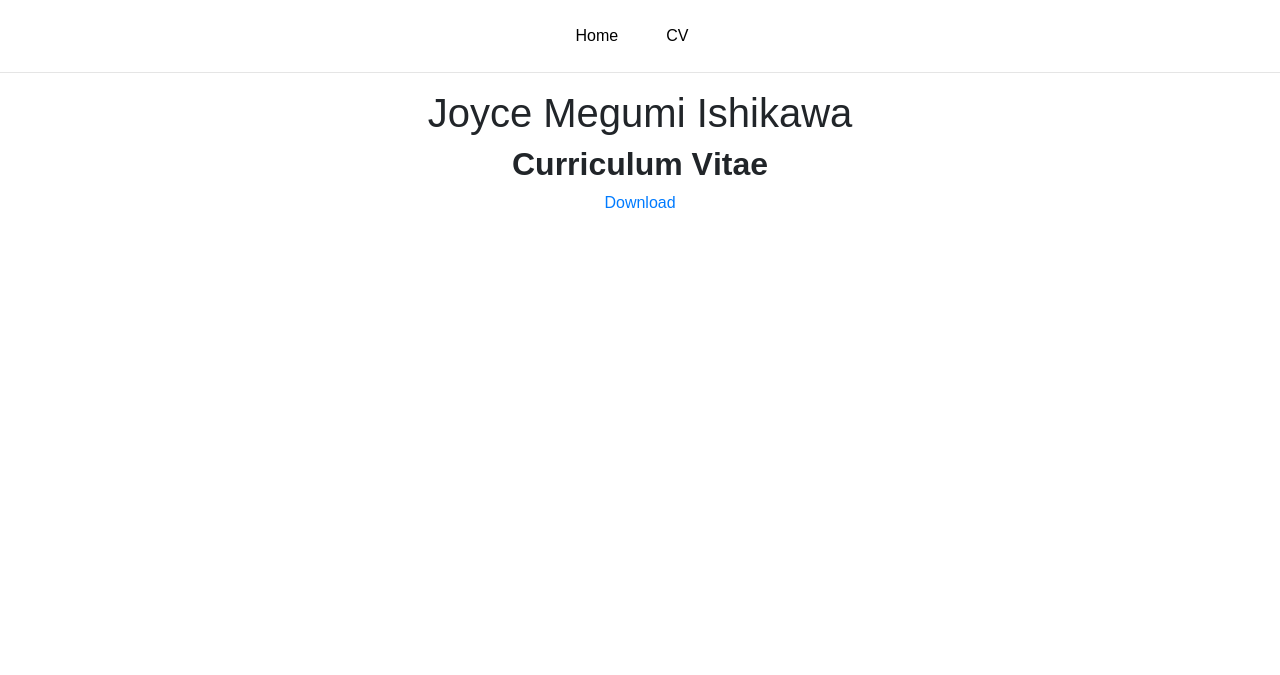
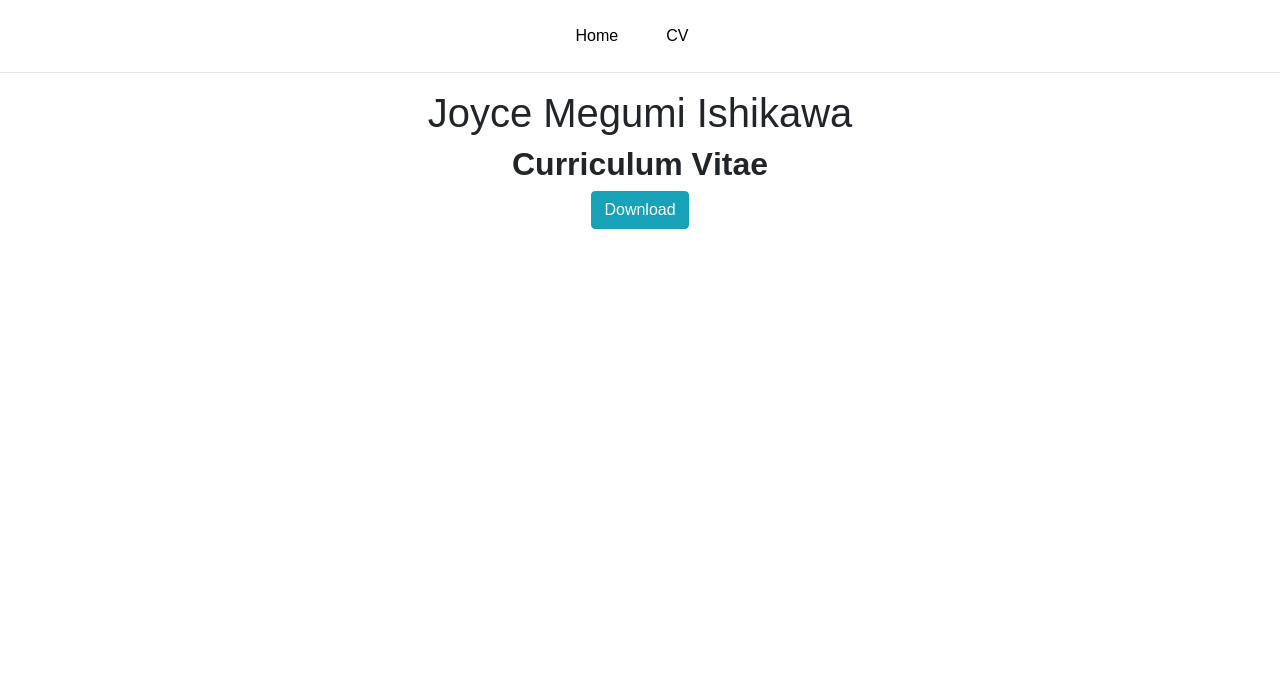
Before and after one commit to joycemegumi/joycemegumi.github.io, a plain HTML site: page cv.html in a window 1280 px wide. Shown: the top 675 px of the page. Drawn offline with nearby package versions, Linux system fonts and the light colour scheme.

Commit message:
download button added

```diff
--- a/cv.html
+++ b/cv.html
@@ -42,7 +42,7 @@
 				</span>
 			</h2>
 			<p>
-				<a href="joyce_ishikawa_resume.pdf" > Download</a>
+				<a type="button" class="btn btn-info" href="joyce_ishikawa_resume.pdf">Download</a>
 			</p>
 		</section>
 	</main>
```
